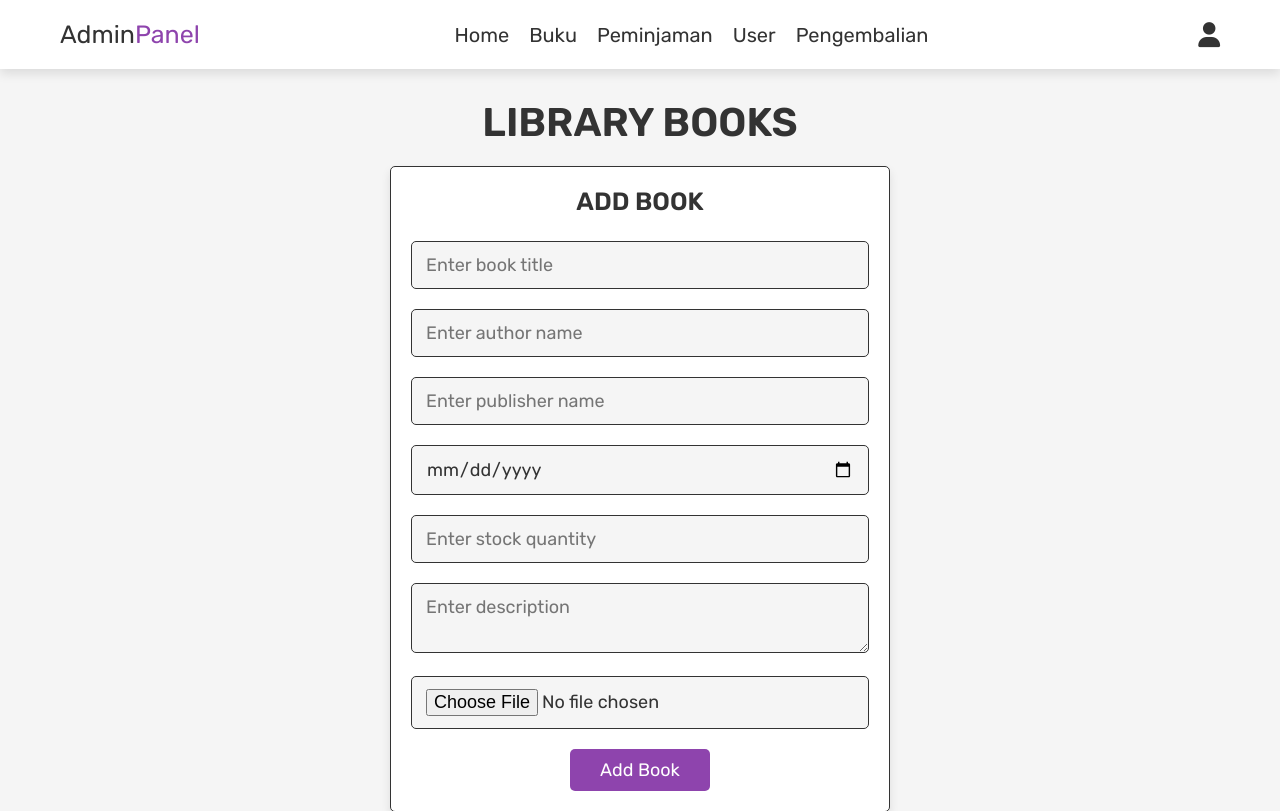
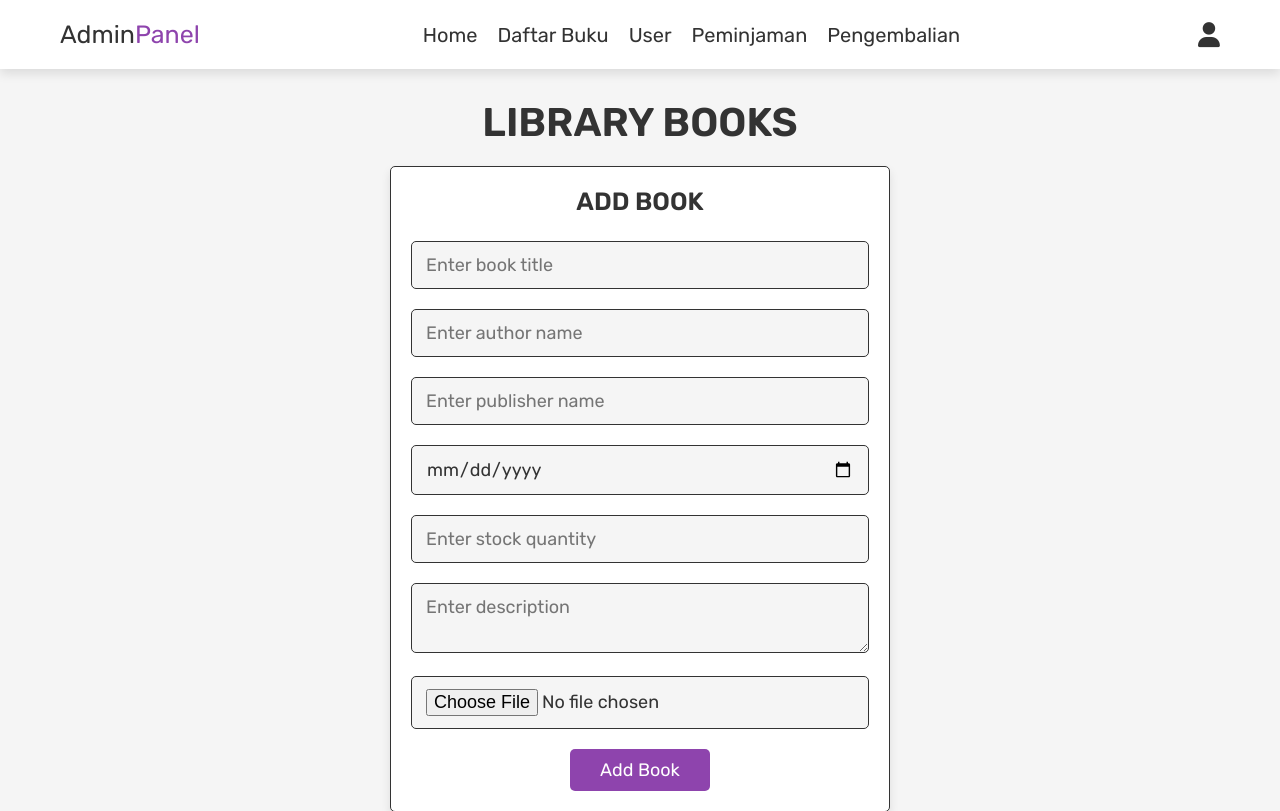
Before and after one commit to tars011/Perpustakaan-FinalProject, a PHP site: page /admin_buku.php in a window 1280 px wide. Shown: the top 811 px of the page. Run offline with PHP 8.4, Linux system fonts and the light colour scheme; the visitor is signed in with stand-in values (Sample User, id 1); data that the repository does not hold is empty.

Commit message:
edit navbar

```diff
--- a/admin_header.php
+++ b/admin_header.php
@@ -15,13 +15,13 @@ if(isset($message)){
 
    <div class="flex">
 
-      <a href="admin_page.php" class="logo">Admin<span>Panel</span></a>
+      <a href="admin_index.php" class="logo">Admin<span>Panel</span></a>
 
       <nav class="navbar">
          <a href="admin_index.php">Home</a>
-         <a href="admin_buku.php">Buku</a>
+         <a href="admin_buku.php">Daftar Buku</a>
+         <a href="admin_user.php">User</a>
          <a href="admin_peminjaman.php">Peminjaman</a>
-         <a href="admin_user.php">User</a>
          <a href="admin_pengembalian.php">Pengembalian</a>
       </nav>
 
```
